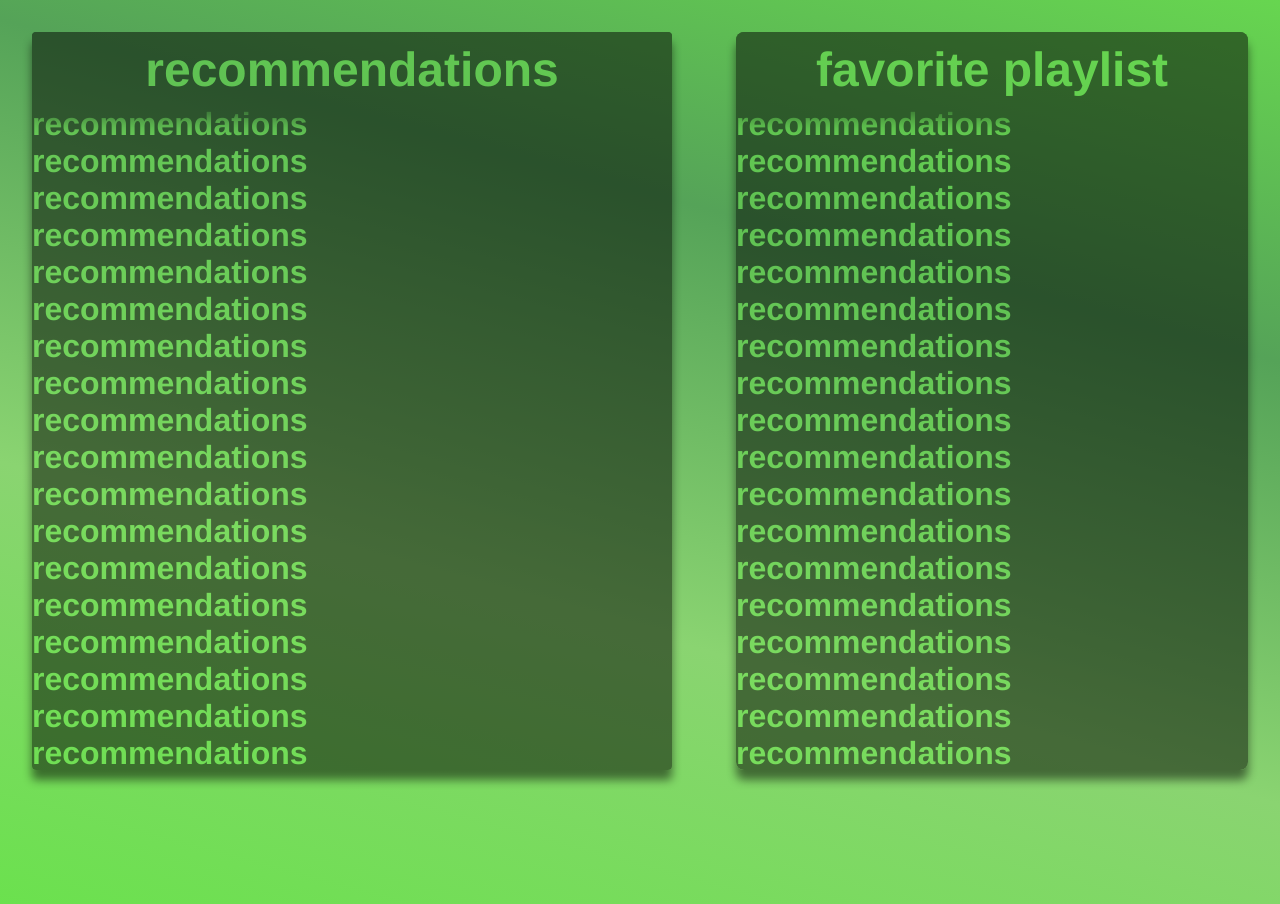
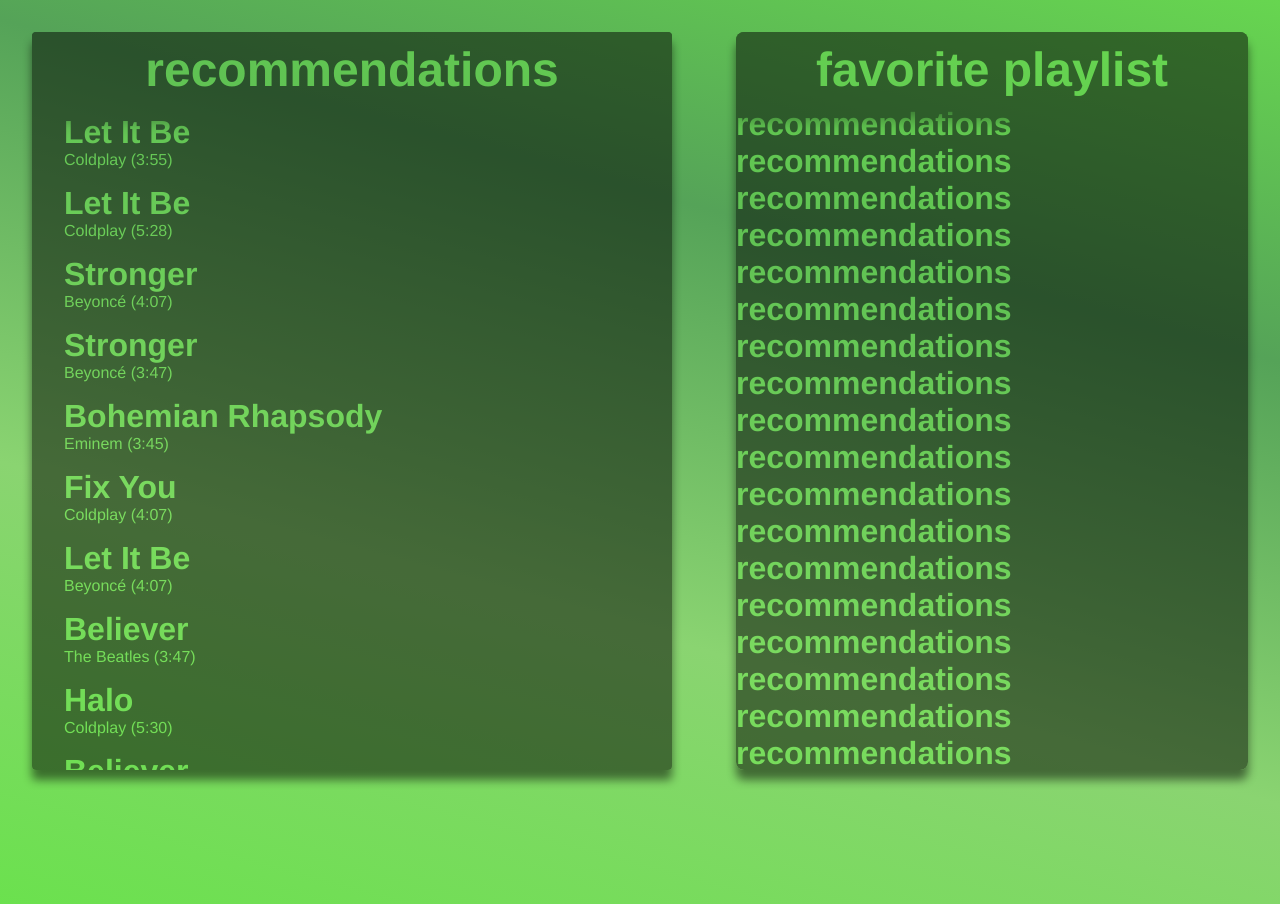
Before and after one commit to Nikitoshka16/djangoDocker, a Django app: page / in a window 1280 px wide. Shown: the part 80-984 px from the top of the page. Run offline with Django 5.2, Linux system fonts and the light colour scheme.

Commit message:
display songs

```diff
--- a/DjangoDocker/views.py
+++ b/DjangoDocker/views.py
@@ -2,4 +2,16 @@
 
 # Create your views here.
 def index(request):
-    return render(request, 'index.html')
+    songs = [
+        {'author': 'Coldplay', 'title': 'Let It Be', 'duration': '3:55'},
+        {'author': 'Coldplay', 'title': 'Let It Be', 'duration': '5:28'},
+        {'author': 'Beyoncé', 'title': 'Stronger', 'duration': '4:07'},
+        {'author': 'Beyoncé', 'title': 'Stronger', 'duration': '3:47'},
+        {'author': 'Eminem', 'title': 'Bohemian Rhapsody', 'duration': '3:45'},
+        {'author': 'Coldplay', 'title': 'Fix You', 'duration': '4:07'},
+        {'author': 'Beyoncé', 'title': 'Let It Be', 'duration': '4:07'},
+        {'author': 'The Beatles', 'title': 'Believer', 'duration': '3:47'},
+        {'author': 'Coldplay', 'title': 'Halo', 'duration': '5:30'},
+        {'author': 'The Beatles', 'title': 'Believer', 'duration': '5:24'}
+    ]
+    return render(request, 'index.html', {'songs': songs})
--- a/static/style/style.css
+++ b/static/style/style.css
@@ -75,3 +75,9 @@
     border-radius: 16px;
     border: 1px solid #6be14e;
 }
+
+.song-item {
+    padding: 0.5em;
+    padding-inline: 2em;
+
+}
--- a/templates/index.html
+++ b/templates/index.html
@@ -16,25 +16,11 @@
         <div class="music">
             <h1>recommendations</h1>
             <div class="recom">
-                <h1>recommendations</h1>
-                <h1>recommendations</h1>
-                <h1>recommendations</h1>
-                <h1>recommendations</h1>
-                <h1>recommendations</h1>
-                <h1>recommendations</h1>
-                <h1>recommendations</h1>
-                <h1>recommendations</h1>
-                <h1>recommendations</h1>
-                <h1>recommendations</h1>
-                <h1>recommendations</h1>
-                <h1>recommendations</h1>
-                <h1>recommendations</h1>
-                <h1>recommendations</h1>
-                <h1>recommendations</h1>
-                <h1>recommendations</h1>
-                <h1>recommendations</h1>
-                <h1>recommendations</h1>
-                <h1>recommendations</h1>
+                {% for song in songs%}
+                <div class="song-item">
+                    <h1>{{ song.title }}</h1> {{ song.author }} ({{ song.duration }})
+                </div>
+                {% endfor %}
             </div>
         </div>
         <div class="playlist">
```
